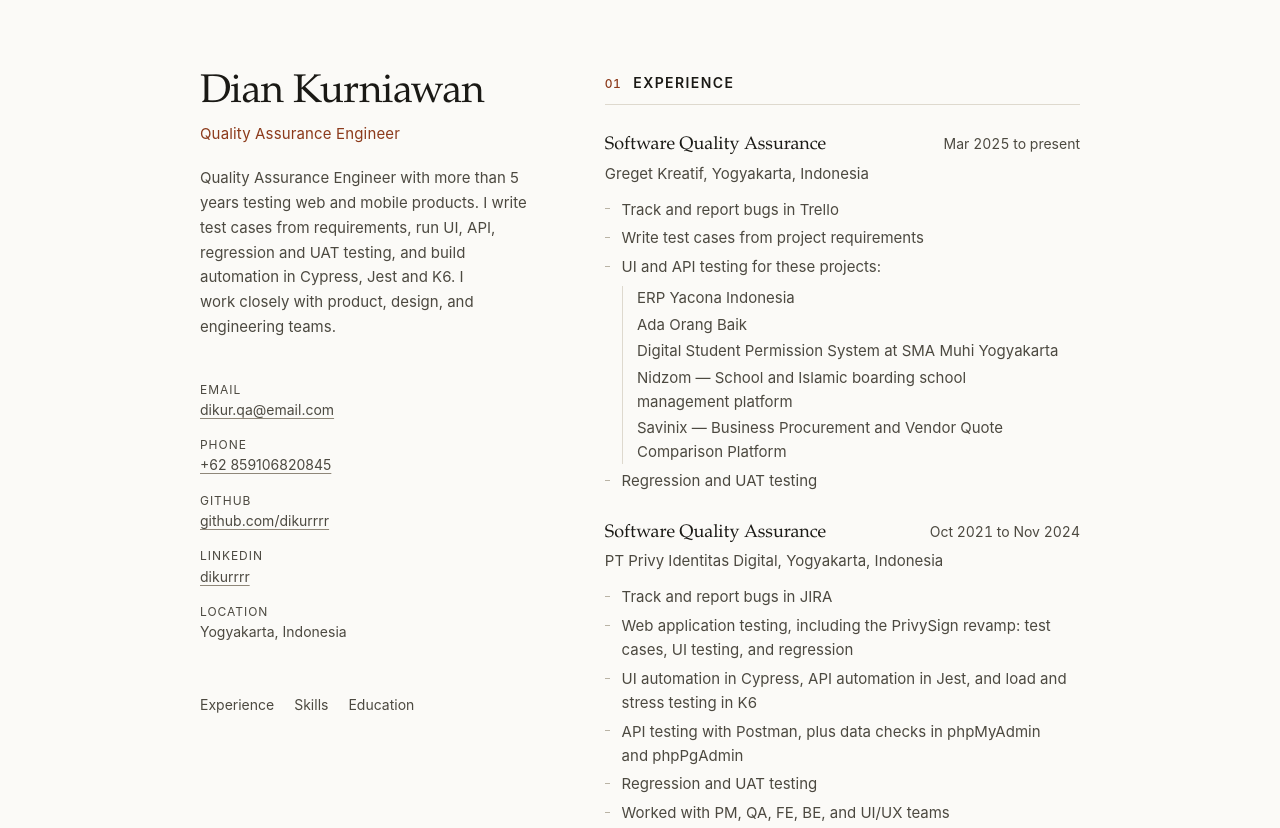
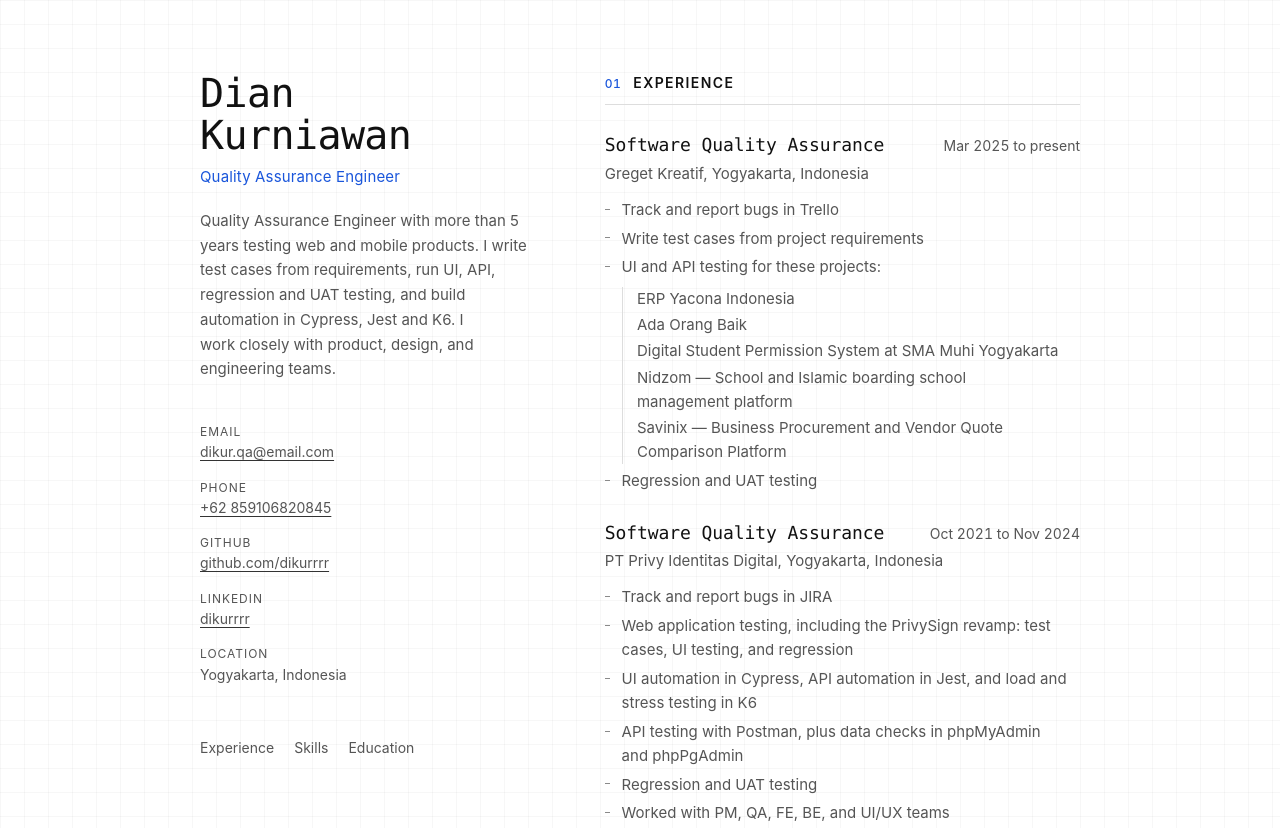
Before and after one commit to dikurrrr/dikurrrr.github.io, a plain HTML site: page cv-standalone.html in a window 1280 px wide. Shown: the top 828 px of the page. Drawn offline with Linux system fonts and the light colour scheme.

Commit message:
style: whiteprint variant
- white paper with a faint 24px grid
- mono for the name, hairline rules, single blue accent
- square controls

```diff
--- a/cv-standalone.html
+++ b/cv-standalone.html
@@ -16,15 +16,15 @@
 :root {
   color-scheme: light;
 
-  --paper: #fbfaf7;
-  --ink: #1a1915;
-  --ink-soft: #4c4940;
-  --rule: #ded9ce;
-  --rule-strong: #b9b3a5;
-  --control-line: #8f8779;
-  --accent: #8c3a1b;
+  --paper: #ffffff;
+  --ink: #111111;
+  --ink-soft: #555555;
+  --rule: #dddddd;
+  --rule-strong: #8a8a8a;
+  --control-line: #333333;
+  --accent: #1a56db;
 
-  --serif: "Iowan Old Style", "Palatino Linotype", Palatino, "Book Antiqua", Georgia, ui-serif, serif;
+  --serif: ui-monospace, "SF Mono", Menlo, Consolas, monospace;
   --sans: -apple-system, BlinkMacSystemFont, "Segoe UI", Roboto, "Helvetica Neue", Arial, ui-sans-serif, sans-serif;
 
   /* Type scale: five sizes, 1.2 steps. */
@@ -47,7 +47,11 @@ html {
 
 body {
   margin: 0;
-  background: var(--paper);
+  background-color: var(--paper);
+  background-image:
+    linear-gradient(#00000008 1px, transparent 1px),
+    linear-gradient(90deg, #00000008 1px, transparent 1px);
+  background-size: 24px 24px;
   color: var(--ink);
   font-family: var(--sans);
   font-size: var(--text-md);
@@ -380,7 +384,7 @@ h3 {
   appearance: none;
   background: transparent;
   border: 1px solid var(--control-line);
-  border-radius: 2px;
+  border-radius: 0;
   color: var(--ink);
   cursor: pointer;
   font: inherit;
--- a/styles.css
+++ b/styles.css
@@ -1,15 +1,15 @@
 :root {
   color-scheme: light;
 
-  --paper: #fbfaf7;
-  --ink: #1a1915;
-  --ink-soft: #4c4940;
-  --rule: #ded9ce;
-  --rule-strong: #b9b3a5;
-  --control-line: #8f8779;
-  --accent: #8c3a1b;
+  --paper: #ffffff;
+  --ink: #111111;
+  --ink-soft: #555555;
+  --rule: #dddddd;
+  --rule-strong: #8a8a8a;
+  --control-line: #333333;
+  --accent: #1a56db;
 
-  --serif: "Iowan Old Style", "Palatino Linotype", Palatino, "Book Antiqua", Georgia, ui-serif, serif;
+  --serif: ui-monospace, "SF Mono", Menlo, Consolas, monospace;
   --sans: -apple-system, BlinkMacSystemFont, "Segoe UI", Roboto, "Helvetica Neue", Arial, ui-sans-serif, sans-serif;
 
   /* Type scale: five sizes, 1.2 steps. */
@@ -32,7 +32,11 @@ html {
 
 body {
   margin: 0;
-  background: var(--paper);
+  background-color: var(--paper);
+  background-image:
+    linear-gradient(#00000008 1px, transparent 1px),
+    linear-gradient(90deg, #00000008 1px, transparent 1px);
+  background-size: 24px 24px;
   color: var(--ink);
   font-family: var(--sans);
   font-size: var(--text-md);
@@ -365,7 +369,7 @@ h3 {
   appearance: none;
   background: transparent;
   border: 1px solid var(--control-line);
-  border-radius: 2px;
+  border-radius: 0;
   color: var(--ink);
   cursor: pointer;
   font: inherit;
```
